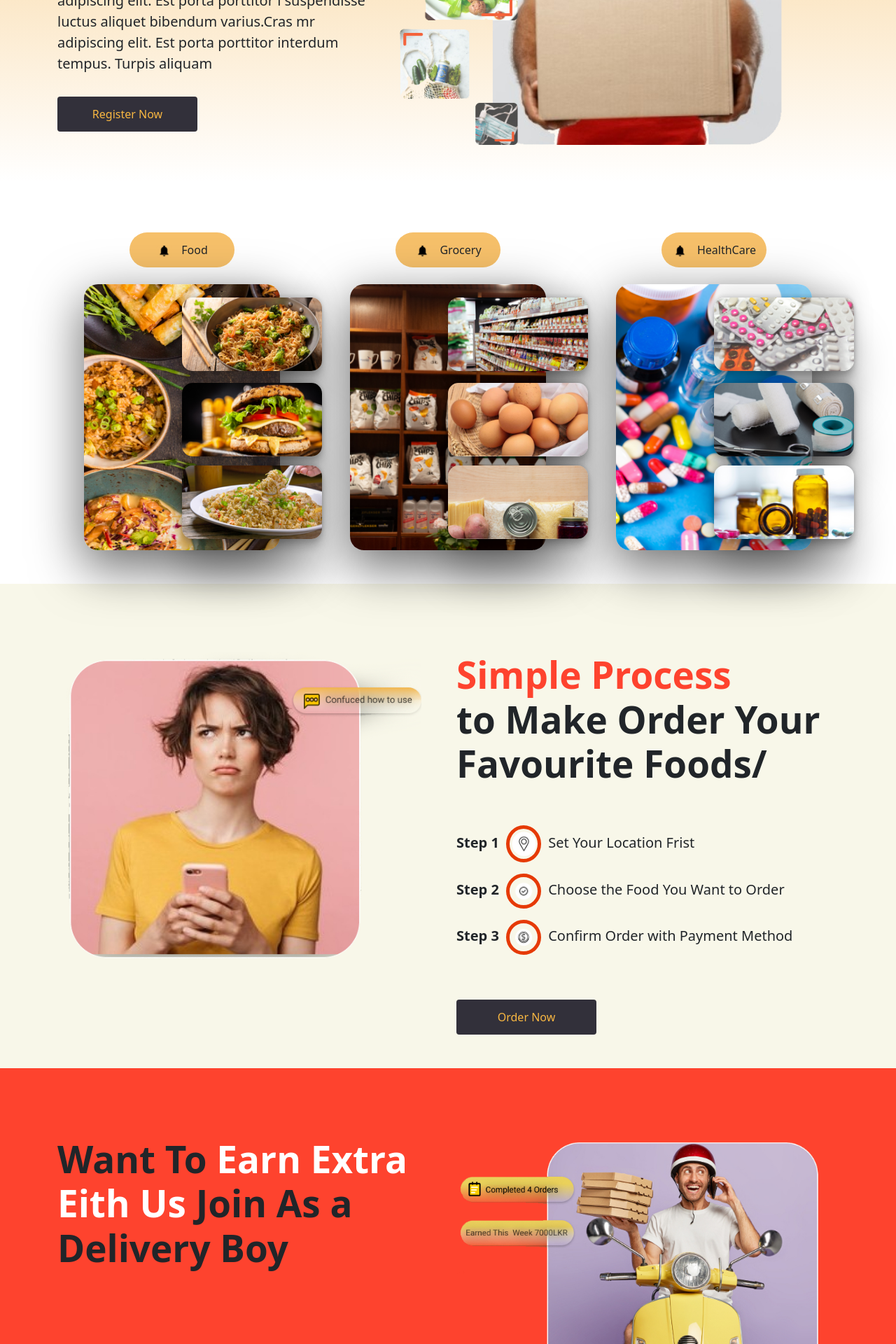
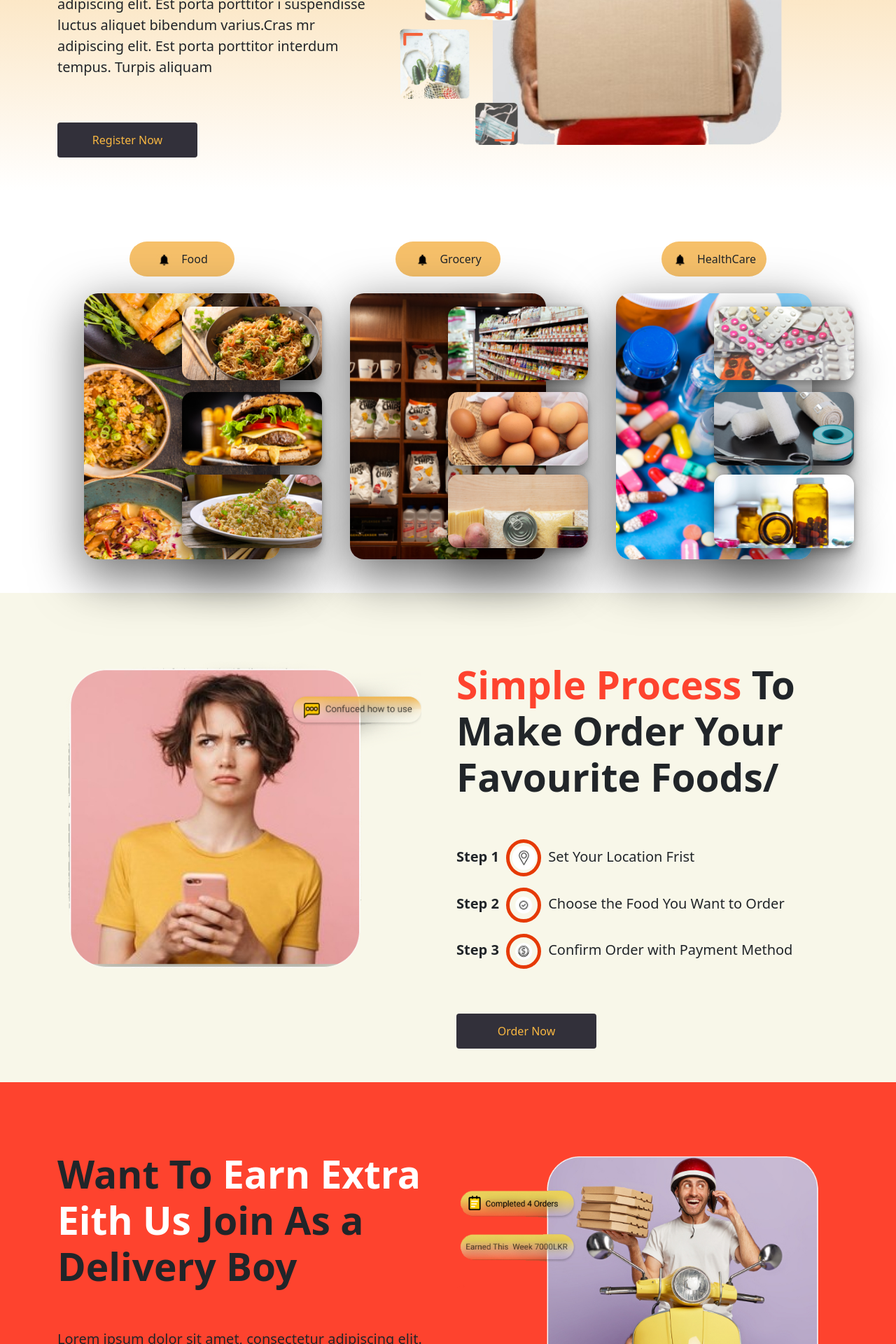
Before and after one commit to Nuwanthi-M/E-commerceSite_Homepage, a React (Create React App) app: page / in a window 1280 px wide. Shown: the part 560-2480 px from the top of the page at 70% size. Built offline with nearby package versions, Linux system fonts and the light colour scheme.

Commit message:
change some items

```diff
--- a/src/Components/Mainhome/MhComponent.js
+++ b/src/Components/Mainhome/MhComponent.js
@@ -6,19 +6,17 @@ function MainhomeComponent1(props,style){
     return(
         <React.Fragment>
             <h1 className='py-5 home-heading'>
-                <strong>{props.frist1}<span style={{color: props.color}}>{props.frist2}</span></strong>
+                <strong><span style={{color: props.color1}}>{props.frist1}</span><span style={{color: props.color2}}>{props.frist2}</span></strong>
                     <br/>
-                <strong><span style={{color: props.color}}>{props.second1}</span>{props.second2}</strong>
+                <strong><span style={{color: props.color2}}>{props.second1}</span><span style={{color: props.color1}}>{props.second2}</span></strong>
                     <br/>
                 <strong>{props.third}</strong>
-                    <br/>
                 <strong>{props.forth}</strong>
-                    <br/>
             </h1>
 
-                <p className='home-paragraph'>
-                    {props.pharagraph}
-                </p>
+            <p className='home-paragraph'>
+                {props.pharagraph}
+            </p>
 
             <div className='py-5'>
                 <button className='btn home-button'>{props.buttonname}</button>
@@ -40,7 +38,7 @@ function MainhomeComponent2(props){
                     <img className="play" src={props.cat1}  alt='item1' style={{top:'5%'}}/>
                     <img className="play" src={props.cat2}  alt='item2'  style={{top:'37%'}}/>
                     <img className="play" src={props.cat3}  alt='item3'  style={{top:'68%'}}/>
-                        <img src={props.cat} alt='mainitem' className="mainimage"/>
+                    <img src={props.cat} alt='mainitem' className="mainimage"/>
                 </div>
             </div>
         </React.Fragment>
--- a/src/Components/Mainhome/Mhbody.css
+++ b/src/Components/Mainhome/Mhbody.css
@@ -5,7 +5,7 @@
   padding-top: 130px;
 }
 .home-heading {
-  font-size: 53px;
+  font-size: 55px;
 }
 .home-paragraph {
   font-size: 20px;
--- a/src/Components/Mainhome/Mhbody.js
+++ b/src/Components/Mainhome/Mhbody.js
@@ -31,16 +31,15 @@ function Homebody(){
                         <div className='row row-style'>
 
                             <div className='col-12 col-lg-5 col-md-5 col-style'>
-                                <h1 className='py-5 home-heading'>
-                                    <strong style={{color:'#FE432E'}}>Get</strong><strong> Product In<br/>A </strong><strong style={{color:'#FE432E'}}>Easy Way</strong>
-                                </h1>
-                                    <p className='home-paragraph'>
-                                        Lorem ipsum dolor sit amet, consectetur adipiscing elit. Est porta porttitor i suspendisse luctus
-                                        aliquet bibendum varius.Cras mr adipiscing elit. Est porta porttitor interdum tempus. Turpis aliquam
-                                    </p>
-                                <div className="py-3">
-                                    <button className='btn home-button'>Register Now</button>
-                                </div>
+                     {/**Components used */}
+                            <MainhomeComponent1
+                                frist1='Get ' frist2='Product'
+                                second1='In A ' second2='Easy Way'
+                                pharagraph='Lorem ipsum dolor sit amet, consectetur adipiscing elit. Est porta porttitor i suspendisse luctus
+                                    aliquet bibendum varius.Cras mr adipiscing elit. Est porta porttitor interdum tempus. Turpis aliquam'
+                                buttonname='Register Now'
+                                color1='#FD402C'/>
+                     {/**Components used */}
                             </div>
 
                             <div className='col-12 col-lg-7 col-md-7 text-center'>
@@ -86,11 +85,7 @@ function Homebody(){
 
                         <div className='col-sm-12 col-md-5 col-lg-6 order-sm-1  order-lg-2 order-md-2'>
                             <h1 className='py-5  home-heading'>
-                                <strong>
-                                    <span style={{color:'#FE432E'}}>
-                                        Simple Process
-                                    </span><br/> to Make Order Your Favourite Foods/
-                                </strong>
+                                <strong><span style={{color:'#FE432E'}}>Simple Process </span><span>To</span><br/>Make Order Your Favourite Foods/</strong>
                             </h1>
                             <p className='process'><b>Step 1</b> <span style={{paddingLeft:'5px'}}><img src={icon1} alt='location'  className='processlogo'/></span><span style={{paddingLeft:'5px'}}> Set Your Location Frist</span></p>
                             <p className='process'><b>Step 2</b> <span style={{paddingLeft:'5px'}}><img src={icon3} alt='location' className='processlogo'/> </span><span style={{paddingLeft:'5px'}}>  Choose the Food You Want to Order</span></p>
@@ -123,7 +118,7 @@ function Homebody(){
                                 pharagraph='Lorem ipsum dolor sit amet, consectetur adipiscing elit. Est porta porttitor i suspendisse luctus
                                     aliquet bibendum varius.Cras mr adipiscing elit. Est porta porttitor interdum tempus. Turpis aliquam'
                                 buttonname='Apply Now'
-                                color='white'/>
+                                color2='white'/>
     {/**Components used */}
                         </div>
 
@@ -156,7 +151,7 @@ function Homebody(){
                                 pharagraph='Lorem ipsum dolor sit amet, consectetur adipiscing elit. Est porta porttitor i suspendisse luctus
                                     aliquet bibendum varius.Cras mr adipiscing elit. Est porta porttitor interdum tempus. Turpis aliquam'
                                 buttonname='Join Now'
-                                color='#F5643C'/>
+                                color2='#F5643C'/>
     {/**Components reused */}
                         </div>
                     </div>
--- a/src/Components/Navbar/Navbar.css
+++ b/src/Components/Navbar/Navbar.css
@@ -39,7 +39,7 @@
   border-color: #f6c06a;
 }
 .dropdown-item {
-  font-size: 22px;
+  font-size: 20px;
 }
 .dropdown-item:hover {
   background-color: #f0cd95;
```
Lines whose indentation alone changed are shown as unchanged.
